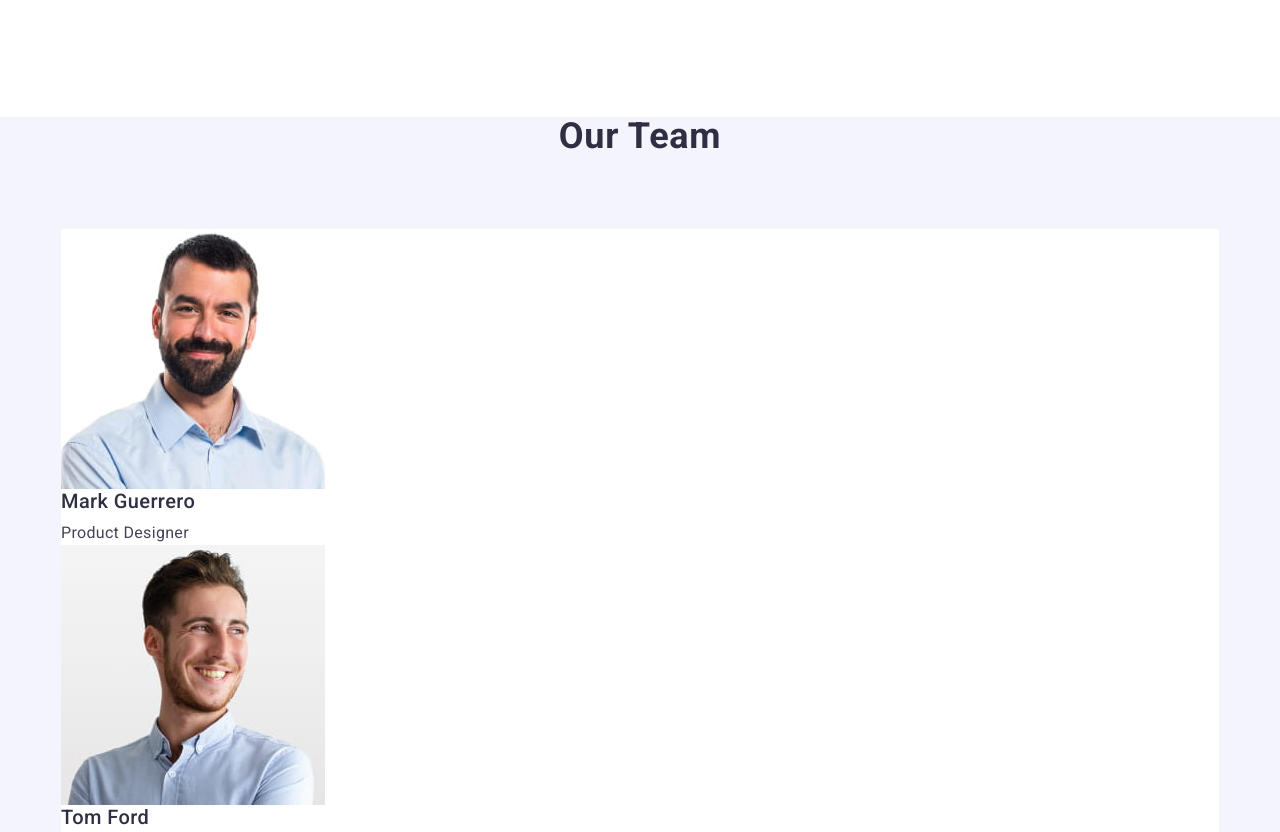
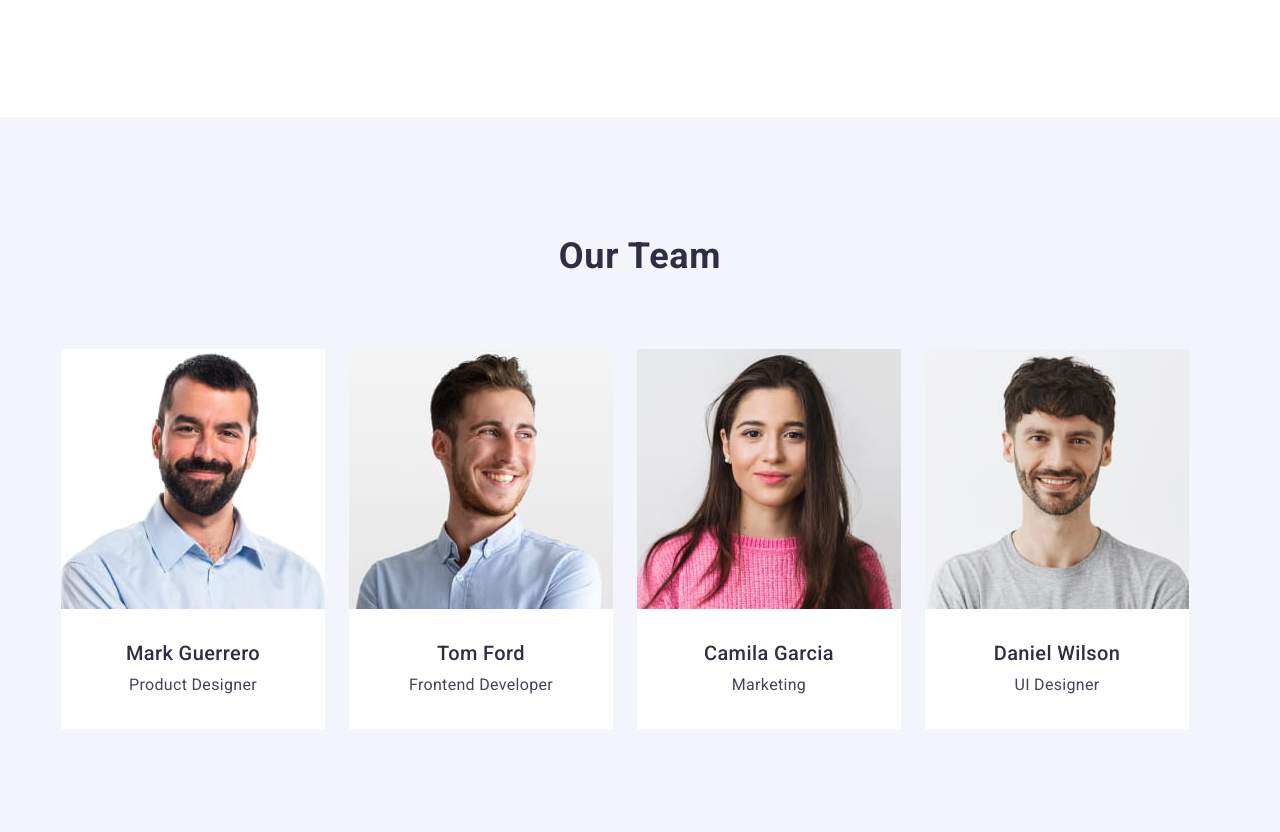
Before and after one commit to repositoryDestroyer/goit-markup-hw-03, a plain HTML site: page index.html in a window 1280 px wide. Shown: the part 1384-2216 px from the top of the page. Drawn offline with nearby package versions, Linux system fonts and the light colour scheme.

Commit message:
make section 4

```diff
--- a/css/styles.css
+++ b/css/styles.css
@@ -247,3 +247,24 @@ body {
 .section-works {
   padding-bottom: 120px;
 }
+
+.section-team {
+  padding: 120px 0;
+}
+
+.section-team .list {
+  display: flex;
+  gap: 24px;
+}
+
+.section-team .team-card {
+  background-color: var(--white-cl);
+  flex-basis: calc(100% - 24*3/4);
+}
+
+.section-team .team-info-wrapper {
+  padding: 32px 0;
+  display: flex;
+  flex-direction: column;
+  align-items: center;
+}
--- a/index.html
+++ b/index.html
@@ -135,8 +135,10 @@
                 src="./images/team/img-1.jpg"
                 alt="Mark Guerrero"
               />
+              <div class="team-info-wrapper">
                 <h3 class="small-title default-title">Mark Guerrero</h3>
                 <p class="simple-text">Product Designer</p>
+              </div>
             </li>
             <li class="team-card">
               <img
@@ -145,8 +147,10 @@
                 src="./images/team/img-2.jpg"
                 alt="Tom Ford"
               />
+              <div class="team-info-wrapper">
                 <h3 class="small-title default-title">Tom Ford</h3>
                 <p class="simple-text">Frontend Developer</p>
+              </div>
             </li>
             <li class="team-card">
               <img
@@ -155,8 +159,10 @@
                 src="./images/team/img-3.jpg"
                 alt="Camila Garcia"
               />
+              <div class="team-info-wrapper">
                 <h3 class="small-title default-title">Camila Garcia</h3>
                 <p class="simple-text">Marketing</p>
+              </div>
             </li>
             <li class="team-card">
               <img
@@ -165,8 +171,10 @@
                 src="./images/team/img-4.jpg"
                 alt="Daniel Wilson"
               />
+              <div class="team-info-wrapper">
                 <h3 class="small-title default-title">Daniel Wilson</h3>
                 <p class="simple-text">UI Designer</p>
+              </div>
             </li>
           </ul>
         </div>
```
Lines whose indentation alone changed are shown as unchanged.
